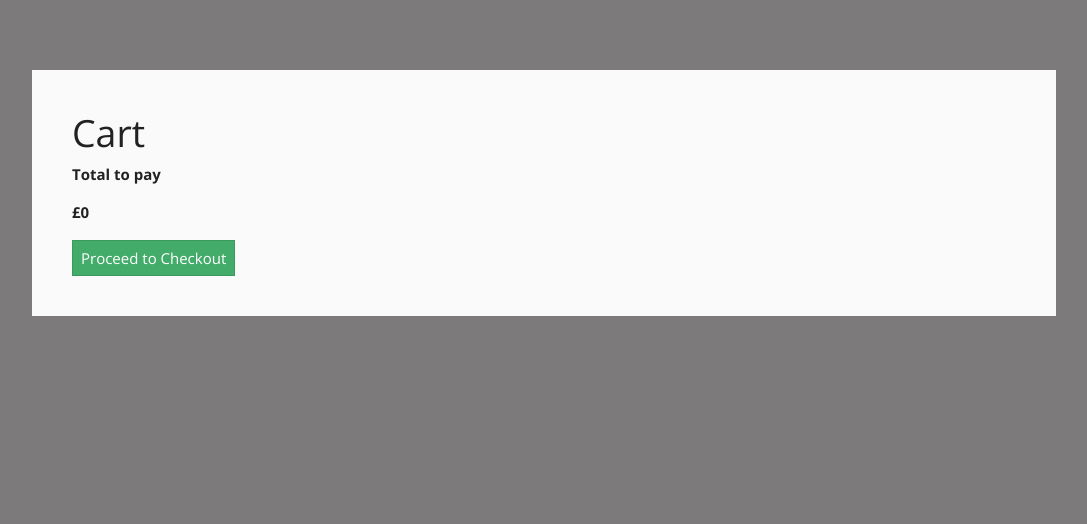
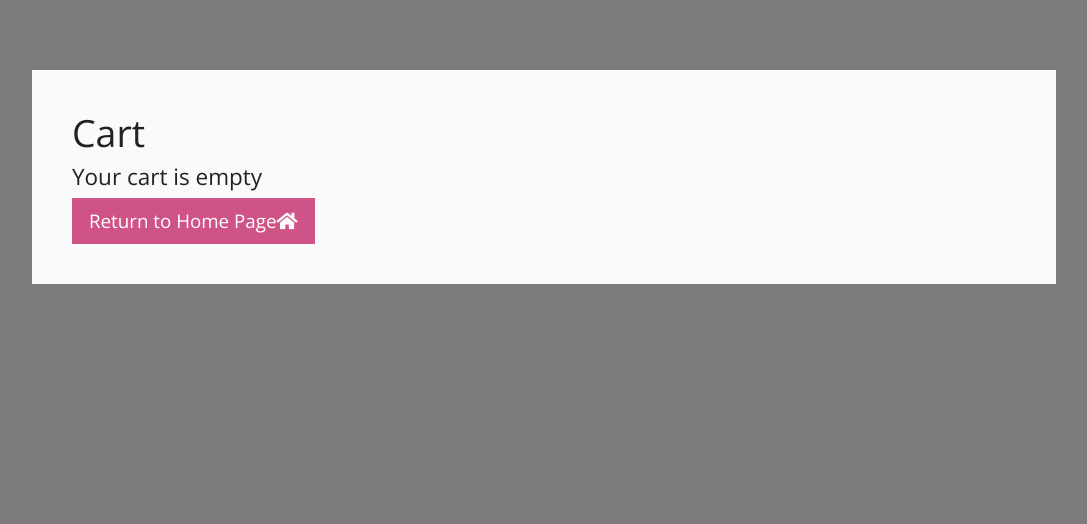
Before and after one commit to kimpea/us-issue-tracker, a Django app: page /cart/ in a window 1280 px wide. Shown: the part 77-601 px from the top of the page, without its empty margins (96-1183 px from the left). Run offline with Django 3.2, Linux system fonts and the light colour scheme; some libraries are stand-ins or nearby versions.

Commit message:
Fix bug where user can proceed to checkout without anything in cart

```diff
--- a/cart/templates/cart.html
+++ b/cart/templates/cart.html
@@ -4,8 +4,14 @@
 {% block page_title %}Cart{% endblock %}
 
 {% block content %}
-<div class="jumbotron">
+<div class="jumbotron cart-jumbotron">
     <h1>Cart</h1>
+
+    {% if total == 0 %}
+    <h4>Your cart is empty</h4>
+    <a class="btn btn-primary btn-lg" href="{% url 'index' %}" role="button">Return to Home Page<i class="fas fa-home"></i></a>
+    {% else %}
+
         {% for item in cart_items %}
         <h3>{{ item.feature.name }}</h3>
         <p class="product-description">{{ item.feature.description }}</p>
@@ -30,6 +36,8 @@
             <p>£{{ total }}</p>
         </strong>
         <a href="{% url 'checkout' %}" class="btn btn-success" role="button"><span class="glyphicon glyphicon-ok-sign" aria-hidden="true"></span>Proceed to Checkout</a>
+
+    {% endif %}
 </div>
 
 {% endblock %}
```
Lines whose indentation alone changed are shown as unchanged.
